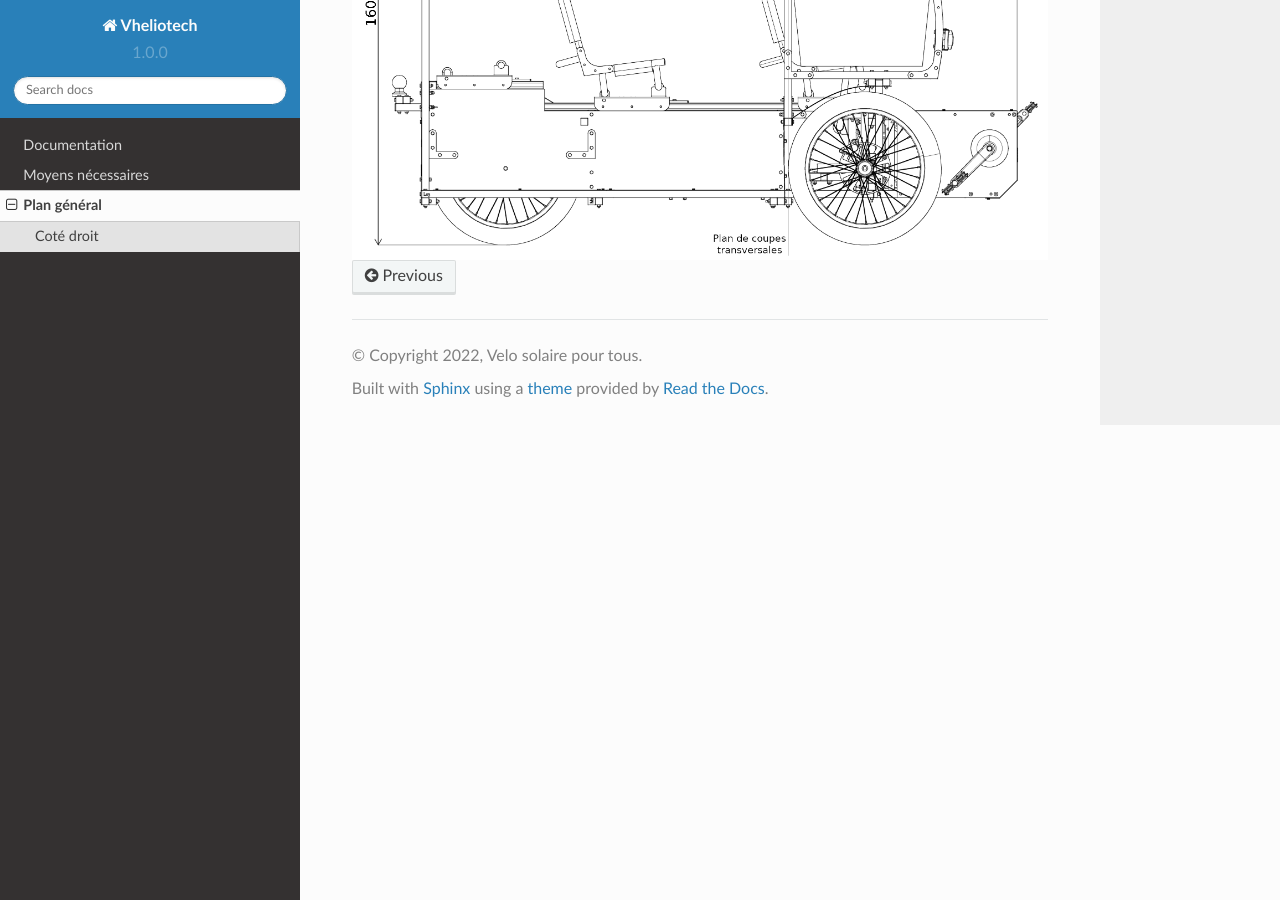
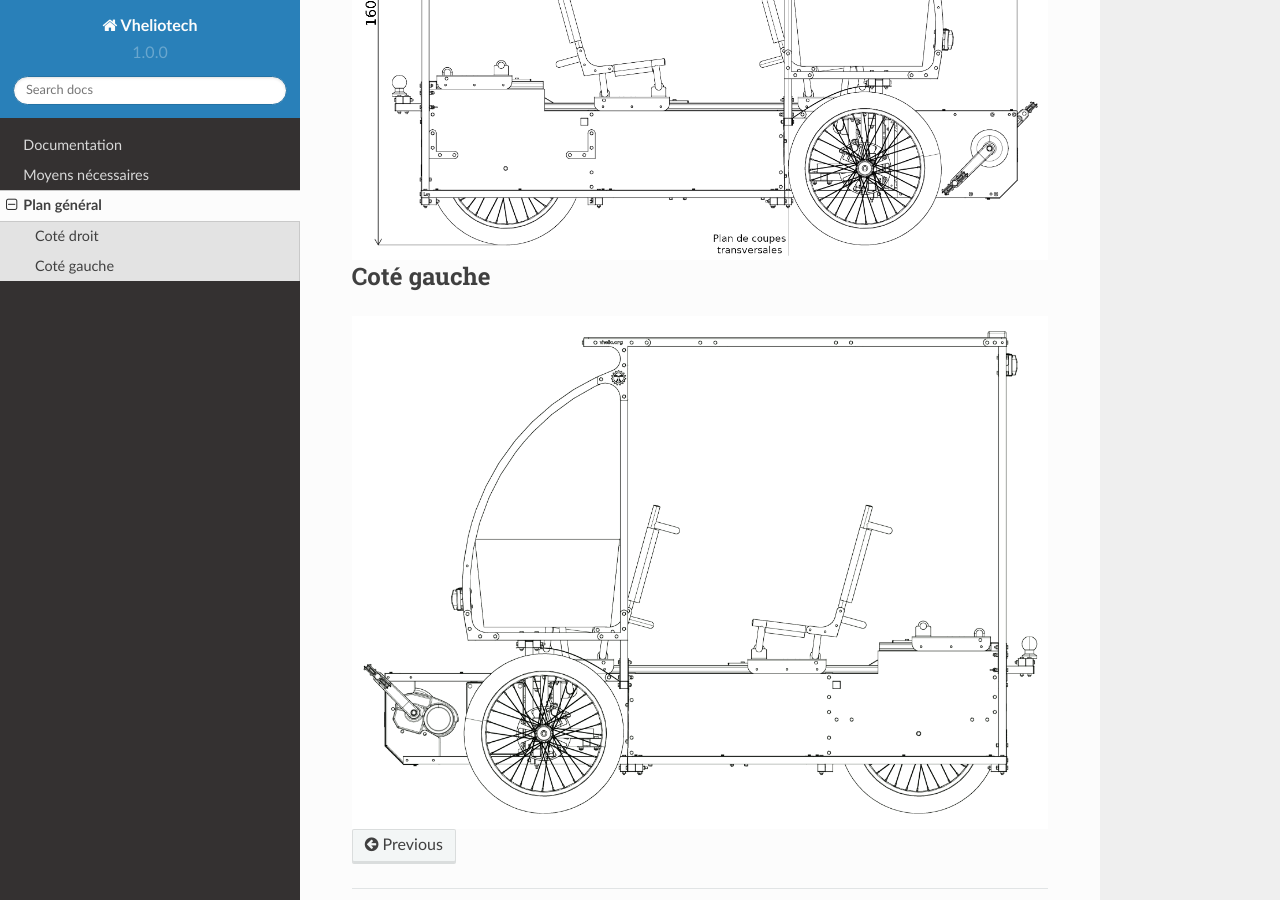
Before and after one commit to dedesite/rtd-tutorial, a Sphinx documentation site: the page built from docs/source/plan_general.md, in a window 1280 px wide and 900 px high, scrolled down 478 px. Built offline with Sphinx 7.4.7 and the Read the Docs theme 2.0.0, drawn with Linux system fonts in a browser that asks for light colours.

Commit message:
Add files via upload (#9)
* Add files via upload

* Update plan_general.md

````diff
--- a/docs/source/plan_general.md
+++ b/docs/source/plan_general.md
@@ -6,3 +6,10 @@
 :alt: Coté droit
 :align: center
 ```
+
+## Coté gauche
+
+```{image} img/cote_gauche.png
+:alt: Coté gauche
+:align: center
+```
````
Also changed, not shown: docs/source/img/coupe_transversale_arriere.png (added), docs/source/img/coupe_transversale_avant.png (added).
